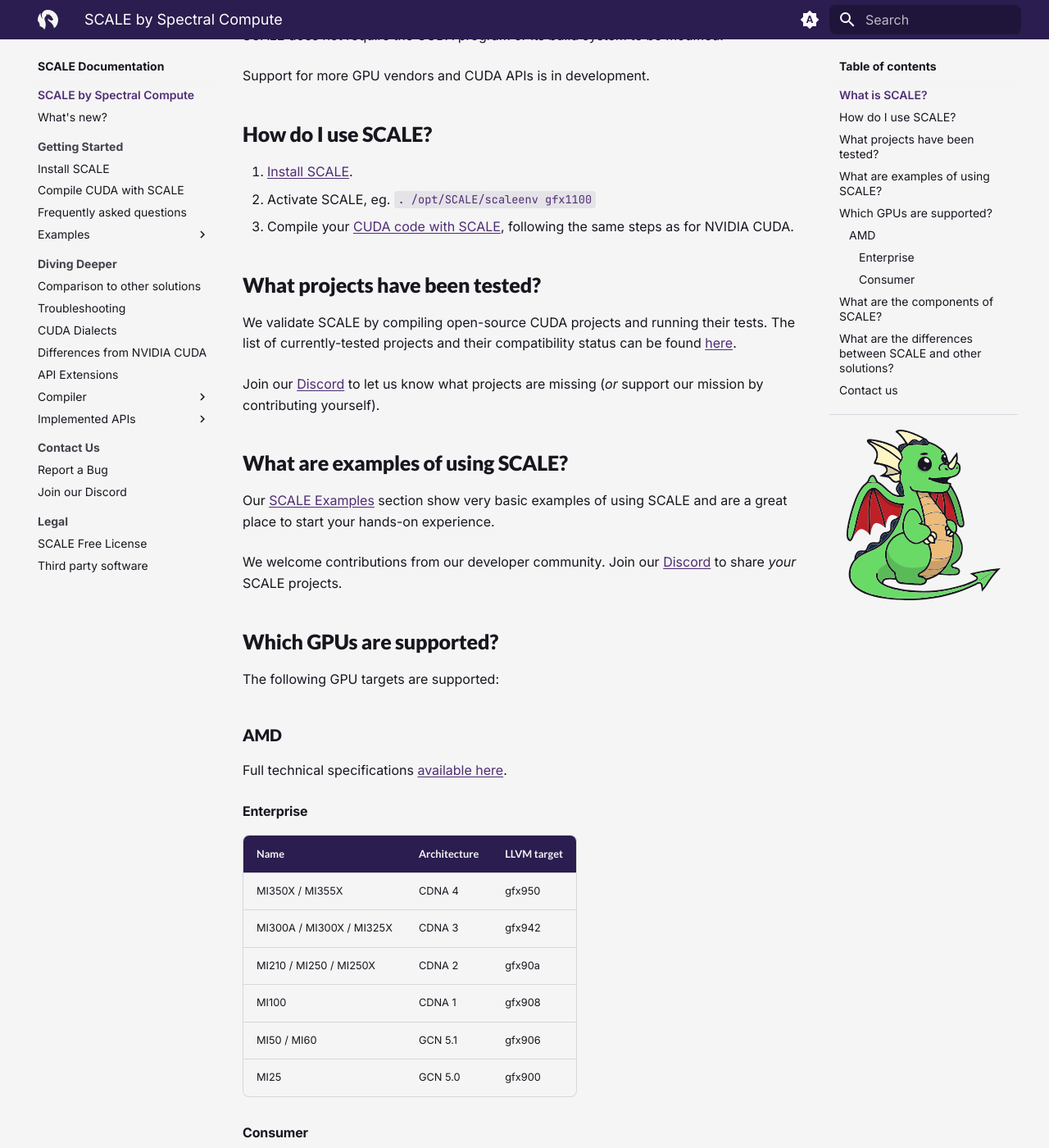
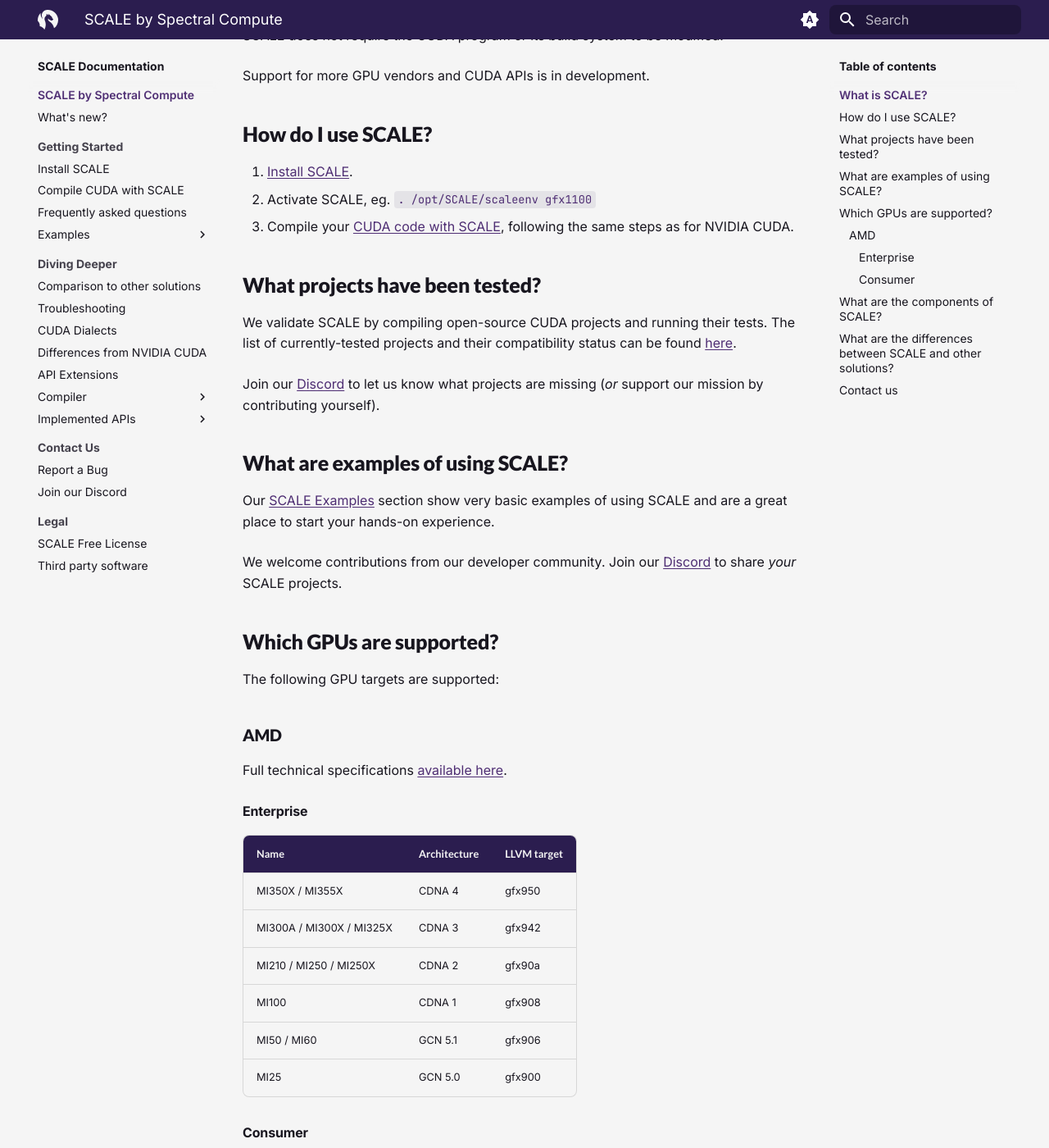
Before and after one commit to spectral-compute/scale-docs, an MkDocs documentation site: the page built from docs/README.md, in a window 1280 px wide and 1400 px high, scrolled down 275 px. Shown: the whole window at 82% size. Built offline with MkDocs 1.6.1 and Material for MkDocs 9.7.7, drawn with Linux system fonts in a browser that asks for light colours; the version menu is left out.

Commit message:
Revert "Add Scaley TOC mascot with animated pixel fire"
This reverts commit 67ffd546ecdc0cc06587f4660853316c147c72c3.

```diff
--- a/docs/scaley.js
+++ /dev/null
@@ -1,128 +0,0 @@
-(() => {
-  const state = {
-    timers: []
-  };
-
-  const MIN_IDLE_MS = 5500;
-  const MAX_IDLE_MS = 13000;
-  const MIN_BREATH_MS = 1400;
-  const MAX_BREATH_MS = 2600;
-  const MIN_PARTICLE_GAP_MS = 24;
-  const MAX_PARTICLE_GAP_MS = 55;
-  const FIRE_COLORS = [
-    ["#ff3b30", "#9d0f1c"],
-    ["#ff4d3a", "#a90f1f"],
-    ["#ff613d", "#b01323"],
-    ["#ff7a40", "#c44916"]
-  ];
-
-  function randomBetween(min, max) {
-    return Math.floor(Math.random() * (max - min + 1)) + min;
-  }
-
-  function clearTimers() {
-    state.timers.forEach((id) => window.clearTimeout(id));
-    state.timers = [];
-  }
-
-  function setTimer(callback, delayMs) {
-    const id = window.setTimeout(callback, delayMs);
-    state.timers.push(id);
-    return id;
-  }
-
-  function createFireParticle(mascot) {
-    const fireLayer = mascot.querySelector("[data-scaley-fire-layer]");
-    if (!fireLayer) {
-      return;
-    }
-
-    const particle = document.createElement("span");
-    particle.className = "scaley-fire-particle";
-    const [particleColor, particleShadow] =
-      FIRE_COLORS[randomBetween(0, FIRE_COLORS.length - 1)];
-    particle.style.setProperty("--particle-size", `${randomBetween(3, 7)}px`);
-    particle.style.setProperty("--particle-offset-y", `${randomBetween(-8, 8)}px`);
-    particle.style.setProperty("--particle-travel-x", `${randomBetween(40, 88)}px`);
-    particle.style.setProperty("--particle-drift-y", `${randomBetween(-6, 6)}px`);
-    particle.style.setProperty("--particle-duration", `${randomBetween(380, 820)}ms`);
-    particle.style.setProperty("--particle-color", particleColor);
-    particle.style.setProperty("--particle-shadow", particleShadow);
-
-    fireLayer.appendChild(particle);
-    particle.addEventListener(
-      "animationend",
-      () => {
-        particle.remove();
-      },
-      { once: true }
-    );
-  }
-
-  function emitFirePacket(mascot) {
-    const particlesThisTick = randomBetween(2, 4);
-    for (let i = 0; i < particlesThisTick; i += 1) {
-      createFireParticle(mascot);
-    }
-  }
-
-  function scheduleBreath(mascot) {
-    setTimer(() => {
-      if (!document.body.contains(mascot)) {
-        return;
-      }
-
-      mascot.classList.add("is-breathing");
-      const burstEnd = performance.now() + randomBetween(MIN_BREATH_MS, MAX_BREATH_MS);
-
-      const emit = () => {
-        if (!document.body.contains(mascot)) {
-          return;
-        }
-
-        emitFirePacket(mascot);
-
-        if (performance.now() < burstEnd) {
-          setTimer(emit, randomBetween(MIN_PARTICLE_GAP_MS, MAX_PARTICLE_GAP_MS));
-          return;
-        }
-
-        mascot.classList.remove("is-breathing");
-        scheduleBreath(mascot);
-      };
-
-      emit();
-    }, randomBetween(MIN_IDLE_MS, MAX_IDLE_MS));
-  }
-
-  function initScaleyMascot() {
-    clearTimers();
-
-    const mascot = document.querySelector("[data-scaley-mascot]");
-    if (!mascot) {
-      return;
-    }
-
-    mascot.classList.remove("is-breathing");
-    const fireLayer = mascot.querySelector("[data-scaley-fire-layer]");
-    if (fireLayer) {
-      fireLayer.replaceChildren();
-    }
-
-    if (window.matchMedia("(prefers-reduced-motion: reduce)").matches) {
-      return;
-    }
-
-    scheduleBreath(mascot);
-  }
-
-  if (typeof document$ !== "undefined") {
-    document$.subscribe(initScaleyMascot);
-  } else if (document.readyState === "loading") {
-    document.addEventListener("DOMContentLoaded", initScaleyMascot, {
-      once: true
-    });
-  } else {
-    initScaleyMascot();
-  }
-})();
--- a/docs/style.css
+++ b/docs/style.css
@@ -847,125 +847,3 @@ html {
   background: var(--md-default-bg-color) !important;
   box-shadow: 0 0 0.4rem 0.4rem var(--md-default-bg-color) !important;
 }
-
-/* --------------------------------------------------------------------------
-   19. TOC Mascot (Scaley)
-   -------------------------------------------------------------------------- */
-
-.scaley-sidebar-mascot {
-  margin-top: 1rem;
-  padding-top: 0.9rem;
-  border-top: 1px solid rgba(43, 29, 79, 0.14);
-}
-
-.scaley-sidebar-mascot__stage {
-  position: relative;
-  width: min(100%, 188px);
-  margin: 0 auto;
-}
-
-.scaley-sidebar-mascot__img {
-  position: relative;
-  z-index: 2;
-  display: block;
-  width: 100%;
-  height: auto;
-}
-
-.scaley-sidebar-mascot__fire {
-  position: absolute;
-  left: 60%;
-  top: 22%;
-  width: 42%;
-  height: 16%;
-  z-index: 1;
-  pointer-events: none;
-  overflow: visible;
-}
-
-.scaley-sidebar-mascot__fire::before {
-  content: "";
-  position: absolute;
-  left: -0.15rem;
-  top: 50%;
-  width: 5px;
-  height: 5px;
-  border-radius: 1px;
-  opacity: 0;
-  transform: translateY(-50%);
-  background-color: #ff4d3a;
-  box-shadow:
-    1px 1px 0 #a90f1f,
-    -1px 0 0 #ff8c42;
-}
-
-.scaley-sidebar-mascot.is-breathing .scaley-sidebar-mascot__fire::before {
-  opacity: 1;
-  animation: scaley-muzzle-flicker 120ms steps(2, end) infinite;
-}
-
-[data-md-color-scheme="slate"] .scaley-sidebar-mascot {
-  border-top-color: rgba(174, 132, 255, 0.22);
-}
-
-.scaley-fire-particle {
-  --particle-size: 5px;
-  --particle-offset-y: 0px;
-  --particle-travel-x: 56px;
-  --particle-drift-y: 0px;
-  --particle-duration: 620ms;
-  --particle-color: #ff4d3a;
-  --particle-shadow: #a90f1f;
-  position: absolute;
-  left: 0;
-  top: 50%;
-  width: var(--particle-size);
-  height: var(--particle-size);
-  border-radius: 1px;
-  opacity: 0;
-  transform: translate3d(0, calc(-50% + var(--particle-offset-y)), 0);
-  background-color: var(--particle-color);
-  box-shadow:
-    1px 1px 0 var(--particle-shadow),
-    -1px 0 0 #ff8c42;
-  animation: scaley-fire-particle var(--particle-duration) steps(12, end) forwards;
-}
-
-@keyframes scaley-fire-particle {
-  0% {
-    opacity: 0;
-    transform: translate3d(0, calc(-50% + var(--particle-offset-y)), 0);
-  }
-  10% {
-    opacity: 1;
-  }
-  78% {
-    opacity: 1;
-  }
-  100% {
-    opacity: 0;
-    transform: translate3d(
-        var(--particle-travel-x),
-        calc(-50% + var(--particle-offset-y) + var(--particle-drift-y)),
-        0
-      )
-      scale(1);
-  }
-}
-
-@keyframes scaley-muzzle-flicker {
-  0%,
-  100% {
-    transform: translateY(-50%);
-  }
-  50% {
-    transform: translateY(-50%) translateX(1px);
-  }
-}
-
-@media (prefers-reduced-motion: reduce) {
-  .scaley-sidebar-mascot__fire::before,
-  .scaley-fire-particle {
-    animation: none !important;
-  }
-}
--- a/mkdocs.yml
+++ b/mkdocs.yml
@@ -3,8 +3,6 @@ site_url: https://docs.scale-lang.com/
 docs_dir: docs/
 extra_css:
   - style.css
-extra_javascript:
-  - scaley.js
 theme:
   name: material
   custom_dir: overrides
--- a/overrides/main.html
+++ b/overrides/main.html
@@ -1,37 +1,6 @@
-{% extends "base.html" %}
-
-{% block extrahead %}
-  {{ super() }}
-  <link
-    href="https://fonts.googleapis.com/css2?family=Inter:wght@400;600;700&family=Lato:wght@700;800;900&family=JetBrains+Mono:wght@400;500&display=swap"
-    rel="stylesheet"
-  />
+{% extends "base.html" %} {% block extrahead %} {{ super() }}
+<link
+  href="https://fonts.googleapis.com/css2?family=Inter:wght@400;600;700&family=Lato:wght@700;800;900&family=JetBrains+Mono:wght@400;500&display=swap"
+  rel="stylesheet"
+/>
 {% endblock %}
-
-{% block site_nav %}
-  {% if nav %}
-    {% if page.meta and page.meta.hide %}
-      {% set hidden = "hidden" if "navigation" in page.meta.hide %}
-    {% endif %}
-    <div class="md-sidebar md-sidebar--primary" data-md-component="sidebar" data-md-type="navigation" {{ hidden }}>
-      <div class="md-sidebar__scrollwrap">
-        <div class="md-sidebar__inner">
-          {% include "partials/nav.html" %}
-        </div>
-      </div>
-    </div>
-  {% endif %}
-  {% if "toc.integrate" not in features %}
-    {% if page.meta and page.meta.hide %}
-      {% set hidden = "hidden" if "toc" in page.meta.hide %}
-    {% endif %}
-    <div class="md-sidebar md-sidebar--secondary" data-md-component="sidebar" data-md-type="toc" {{ hidden }}>
-      <div class="md-sidebar__scrollwrap">
-        <div class="md-sidebar__inner">
-          {% include "partials/toc.html" %}
-          {% include "partials/scaley.html" %}
-        </div>
-      </div>
-    </div>
-  {% endif %}
-{% endblock %}
--- a/overrides/partials/scaley.html
+++ /dev/null
@@ -1,12 +0,0 @@
-<div class="scaley-sidebar-mascot" data-scaley-mascot aria-hidden="true">
-  <div class="scaley-sidebar-mascot__stage">
-    <img
-      class="scaley-sidebar-mascot__img scaley-sidebar-mascot__img--base"
-      src="{{ 'scale-scaley.svg' | url }}"
-      alt=""
-      loading="lazy"
-      decoding="async"
-    />
-    <div class="scaley-sidebar-mascot__fire" data-scaley-fire-layer></div>
-  </div>
-</div>
```
Also changed, not shown: docs/scale-scaley-fire.svg (deleted), docs/scale-scaley.svg (deleted).
